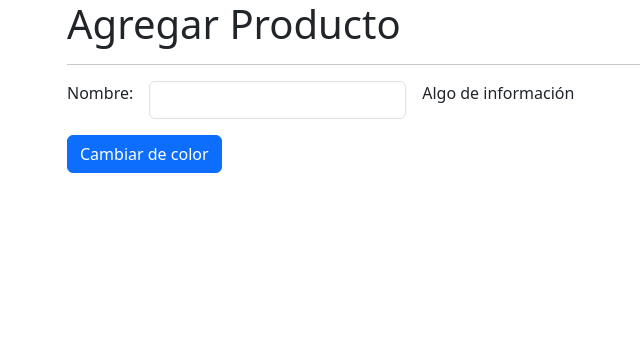
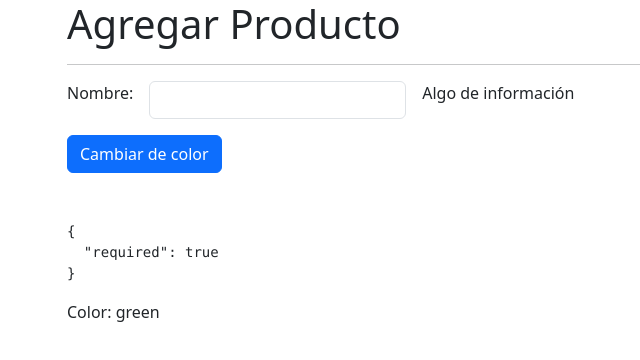
Before and after one commit to GermanPalencia1/curso-angular-11DirectivasSignals, an Angular app: page /products/product in a window 1280 px wide. Shown: the top 360 px of the page, without its empty margins (15-655 px from the left). Built offline with nearby package versions, Linux system fonts and the light colour scheme.

Commit message:
Reactive Form

```diff
--- a/src/app/products/pages/product-page/product-page.component.html
+++ b/src/app/products/pages/product-page/product-page.component.html
@@ -1,7 +1,7 @@
 <h1>Agregar Producto</h1>
 <hr>
 
-<form>
+<form [formGroup]="myForm">
 
   <div class="row g-3 aling-items-center mb-3">
 
@@ -10,7 +10,7 @@
     </div>
 
     <div class="col-auto">
-      <input class="form-control" type="text">
+      <input formControlName="name" class="form-control" type="text">
     </div>
 
     <div class="col-auto">
@@ -21,10 +21,13 @@
 
   <div class="row">
     <div class="col">
-      <button class="btn btn-primary">
+      <button (click)="changeColor()" class="btn btn-primary">
         Cambiar de color
       </button>
     </div>
   </div>
 
 </form>
+
+<pre class="mt-5">{{myForm.get('name')?.errors | json}}</pre>
+<p>Color: {{color}}</p>
--- a/src/app/products/pages/product-page/product-page.component.ts
+++ b/src/app/products/pages/product-page/product-page.component.ts
@@ -1,4 +1,5 @@
-import { Component } from '@angular/core';
+import { Component, inject } from '@angular/core';
+import { FormBuilder, FormGroup, Validators } from '@angular/forms';
 
 @Component({
   templateUrl: './product-page.component.html',
@@ -7,4 +8,16 @@
 
 export class ProductPageComponent {
 
+  private fb = inject(FormBuilder);
+
+  public color: string = 'green';
+
+  public myForm: FormGroup = this.fb.group({
+    name: ['', [Validators.required, Validators.minLength(6), Validators.email]]
+  });
+
+  changeColor() {
+    this.color = '#xxxxxx'.replace(/x/g, y=>(Math.random()*16|0).toString(16));
+  }
+
 }
--- a/src/app/products/products.module.ts
+++ b/src/app/products/products.module.ts
@@ -3,6 +3,7 @@
 
 import { ProductsRoutingModule } from './products-routing.module';
 import { ProductPageComponent } from './pages/product-page/product-page.component';
+import { ReactiveFormsModule } from '@angular/forms';
 
 
 @NgModule({
@@ -11,7 +12,8 @@
   ],
   imports: [
     CommonModule,
-    ProductsRoutingModule
+    ProductsRoutingModule,
+    ReactiveFormsModule,
   ]
 })
 export class ProductsModule { }
```
